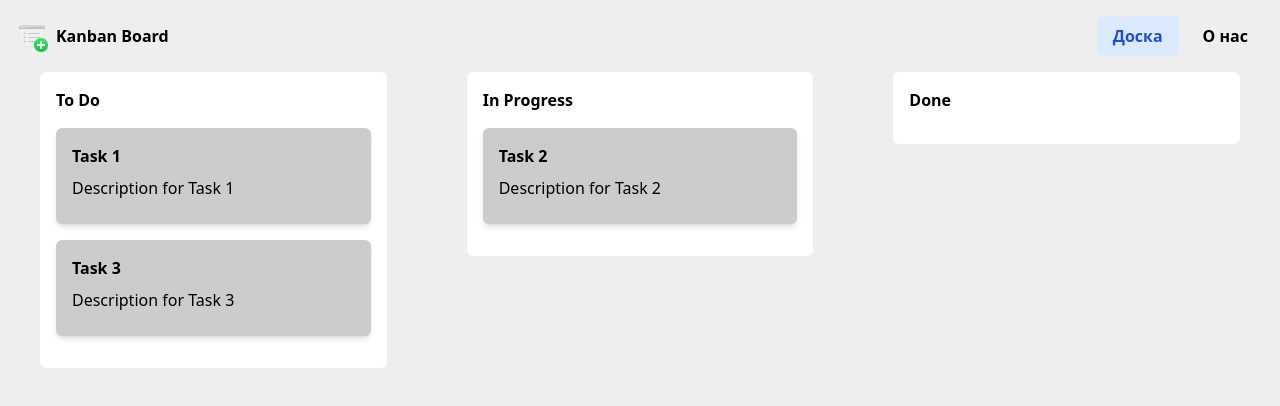
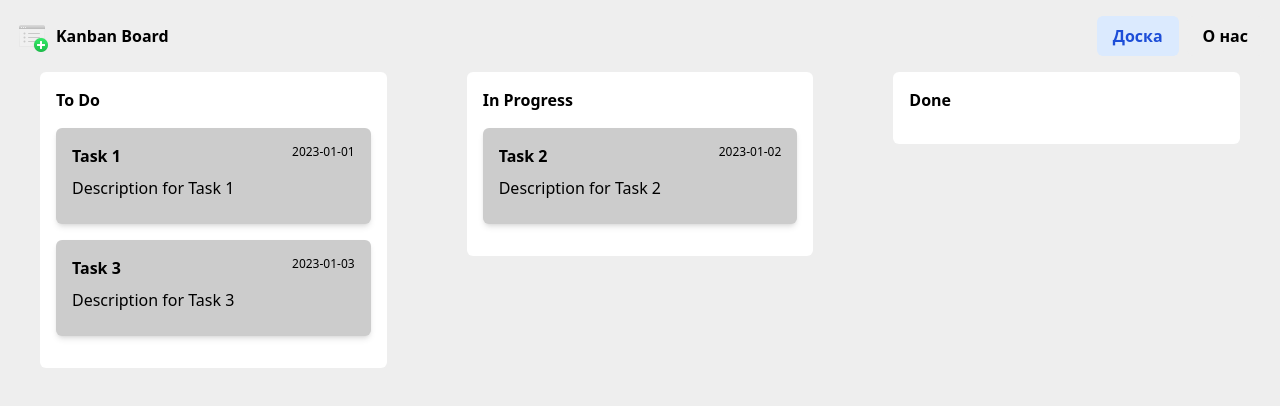
Before and after one commit to DimasAnanas-coder/kanban-board, a React (Vite) app in the folder frontend/: page /board in a window 1280 px wide. Shown: the top 406 px of the page. Built offline with nearby package versions, Linux system fonts and the light colour scheme.

Commit message:
ADD(board): отображение даты задачи

```diff
--- a/frontend/src/components/Column.jsx
+++ b/frontend/src/components/Column.jsx
@@ -23,9 +23,7 @@ export default function Column({ title, tasks }) {
                     {tasks.map((task) => (
                         <Task
                             key={task.id}
-                            id={task.id}
-                            title={task.title}
-                            description={task.description}
+                            task={task}
                         />
                     ))}
                 </SortableContext>
--- a/frontend/src/components/Task.jsx
+++ b/frontend/src/components/Task.jsx
@@ -2,9 +2,7 @@ import { useSortable } from '@dnd-kit/sortable';
 import { CSS } from '@dnd-kit/utilities';
 
 export default function Task({
-    id,
-    title,
-    description,
+    task,
     isMoving = false,
 }) {
     const {
@@ -14,7 +12,7 @@ export default function Task({
         transform,
         transition,
         isDragging,
-    } = useSortable({ id: id });
+    } = useSortable({ id: task.id });
 
     const style = {
         transform: CSS.Transform.toString(transform),
@@ -33,8 +31,19 @@ export default function Task({
             {...listeners}
             className={`bg-thirdary rounded-md p-4 mb-4 shadow-md ${cursorRuleStyle} hover:shadow-lg transition-shadow ${movingStyle}`}
         >
-            <h3 className="font-bold text-text mb-2">{title}</h3>
-            <p className="text-text mb-2">{description}</p>
+            <div className='flex mb-2 justify-between text-text'>
+                <h3 className="font-bold">
+                    { task.title }
+                </h3>
+
+                <p className='text-xs'>
+                    { task.date }
+                </p>
+            </div>
+
+            <p className="text-text mb-2">
+                { task.description }
+            </p>
         </div>
     );
 }
--- a/frontend/src/config.js
+++ b/frontend/src/config.js
@@ -1,9 +1,9 @@
 const COLUMN_TITLES = ['To Do', 'In Progress', 'Done'];
 
 const INITIAL_TASKS = [
-    { id: '1', title: 'Task 1', description: 'Description for Task 1', column: 'To Do' },
-    { id: '2', title: 'Task 2', description: 'Description for Task 2', column: 'In Progress' },
-    { id: '3', title: 'Task 3', description: 'Description for Task 3', column: 'To Do' },
+    { id: '1', title: 'Task 1', description: 'Description for Task 1', date: '2023-01-01', column: 'To Do' },
+    { id: '2', title: 'Task 2', description: 'Description for Task 2', date: '2023-01-02', column: 'In Progress' },
+    { id: '3', title: 'Task 3', description: 'Description for Task 3', date: '2023-01-03', column: 'To Do' },
 ];
 
 export { COLUMN_TITLES, INITIAL_TASKS };
--- a/frontend/src/pages/Board.jsx
+++ b/frontend/src/pages/Board.jsx
@@ -50,7 +50,13 @@ export default function Board() {
                 ))}
             </div>
             <DragOverlay>
-                { activeTask ? <Task {...activeTask} isMoving={true} /> : null }
+                { activeTask
+                    ? <Task
+                        task={activeTask}
+                        isMoving={true}
+                    />
+                    : null
+                }
             </DragOverlay>
         </DndContext>
     );
```
